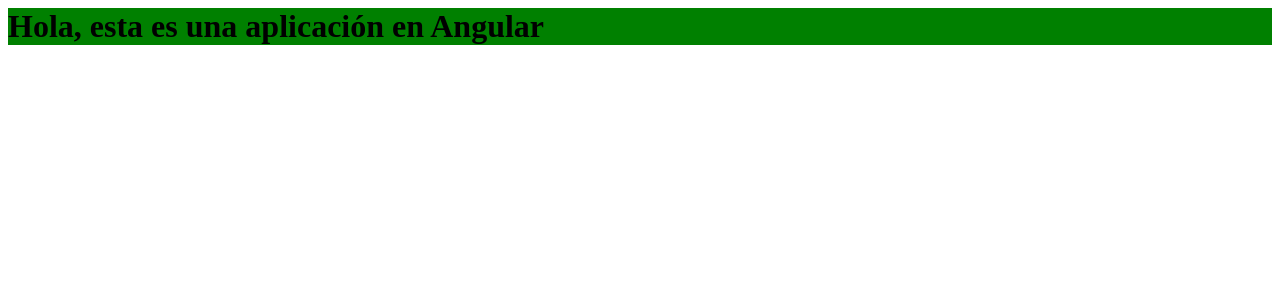
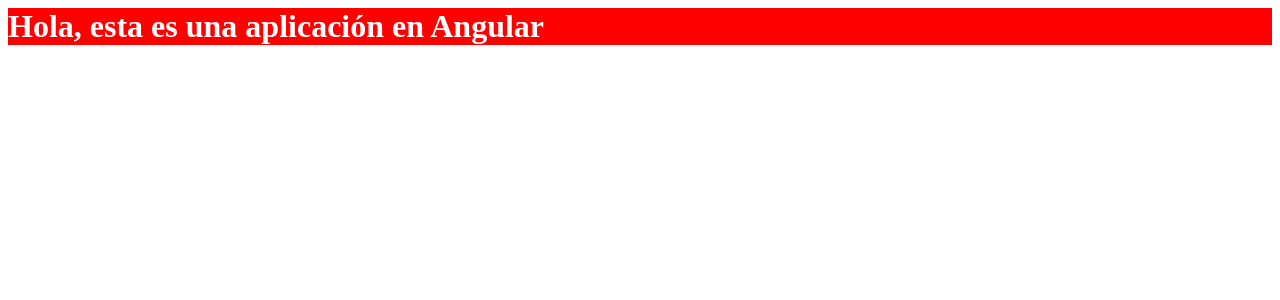
Before and after one commit to vagar123/front-KeyCodeBook, an Angular app: page / in a window 1280 px wide. Shown: the top 300 px of the page. Built offline with nearby package versions, Linux system fonts and the light colour scheme.

Commit message:
1 file modified

```diff
--- a/src/styles.css
+++ b/src/styles.css
@@ -1,4 +1,5 @@
 /* Add application styles & imports to this file! */
 .rojo{
-  background-color: green;
+  background-color: red;
+  color:white;
 }
```
